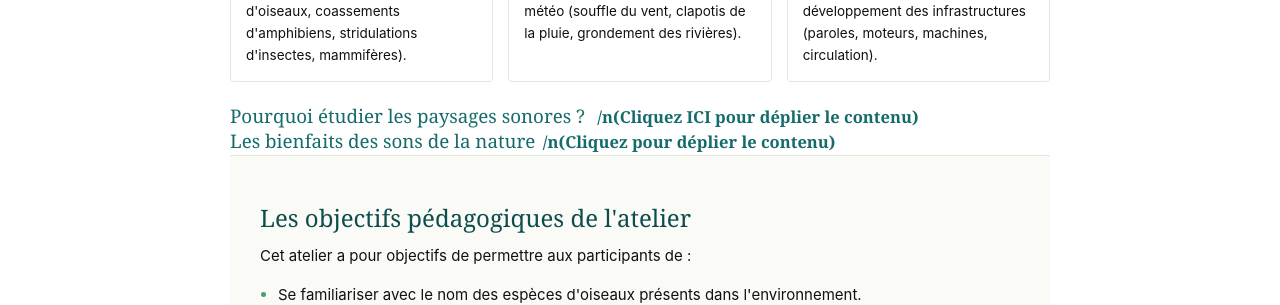
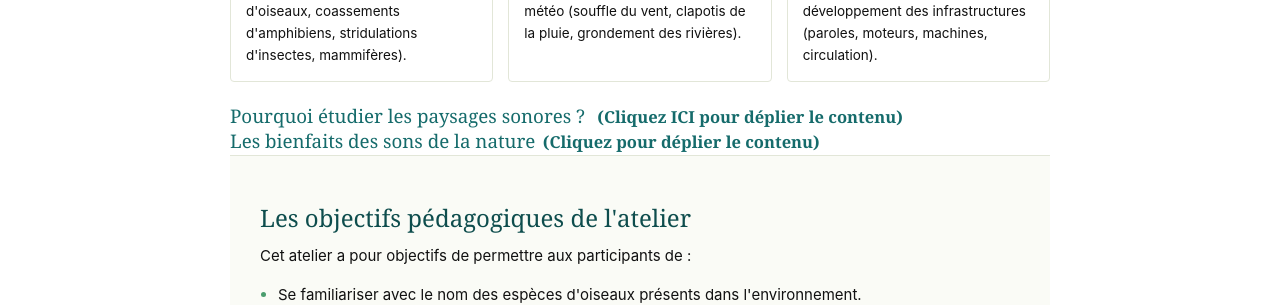
Before and after one commit to marieleapouliquen/wiki-cap-nature, a Jekyll site: the page built from _pages/module-oiseaux/index.md, in a window 1280 px wide and 900 px high, scrolled down 529 px. Shown: the part 155-460 px from the top of the window. Built offline with Jekyll 4.4.1, drawn with Linux system fonts in a browser that asks for light colours.

Commit message:
Update index.md

```diff
--- a/_pages/module-oiseaux/index.md
+++ b/_pages/module-oiseaux/index.md
@@ -51,7 +51,7 @@ title: "À l'écoute des oiseaux et du paysage sonore"
 <details id="interet" class="content" style="cursor: pointer; outline: none;">
 
     <summary style="list-style: none; outline: none;">
-      <h3 style="display: inline-block; margin-top: 0; margin-bottom: 0;">Pourquoi étudier les paysages sonores ? <span style="font-size: 1.1rem; color: var(--color-text-muted); margin-left: 0.5rem; font-weight: bold;">/n(Cliquez ICI pour déplier le contenu)</span></h3>
+      <h3 style="display: inline-block; margin-top: 0; margin-bottom: 0;">Pourquoi étudier les paysages sonores ? <span style="font-size: 1.1rem; color: var(--color-text-muted); margin-left: 0.5rem; font-weight: bold;">(Cliquez ICI pour déplier le contenu)</span></h3>
     </summary>
 
     <div style="margin-top: 1.5rem; cursor: default;" onclick="event.stopPropagation();">
@@ -100,7 +100,6 @@ title: "À l'écoute des oiseaux et du paysage sonore"
         </div>
       </div>
 
-
       <div class="callout info" style="margin-top: 2rem;">
         <div class="callout-title">Pour approfondir la thématique du bruit sur la biodiversité :</div>
 
@@ -133,7 +132,7 @@ title: "À l'écoute des oiseaux et du paysage sonore"
 <details id="bienfaits" class="content" style="cursor: pointer; outline: none;">
 
     <summary style="list-style: none; outline: none;">
-      <h3 style="display: inline-block; margin-top: 0; margin-bottom: 0;">Les bienfaits des sons de la nature<span style="font-size: 1.1rem; color: var(--color-text-muted); margin-left: 0.5rem; font-weight: bold;">/n(Cliquez pour déplier le contenu)</span></h3>
+      <h3 style="display: inline-block; margin-top: 0; margin-bottom: 0;">Les bienfaits des sons de la nature<span style="font-size: 1.1rem; color: var(--color-text-muted); margin-left: 0.5rem; font-weight: bold;">(Cliquez pour déplier le contenu)</span></h3>
     </summary>
 
     <div style="margin-top: 1.5rem; cursor: default;" onclick="event.stopPropagation();">
```
